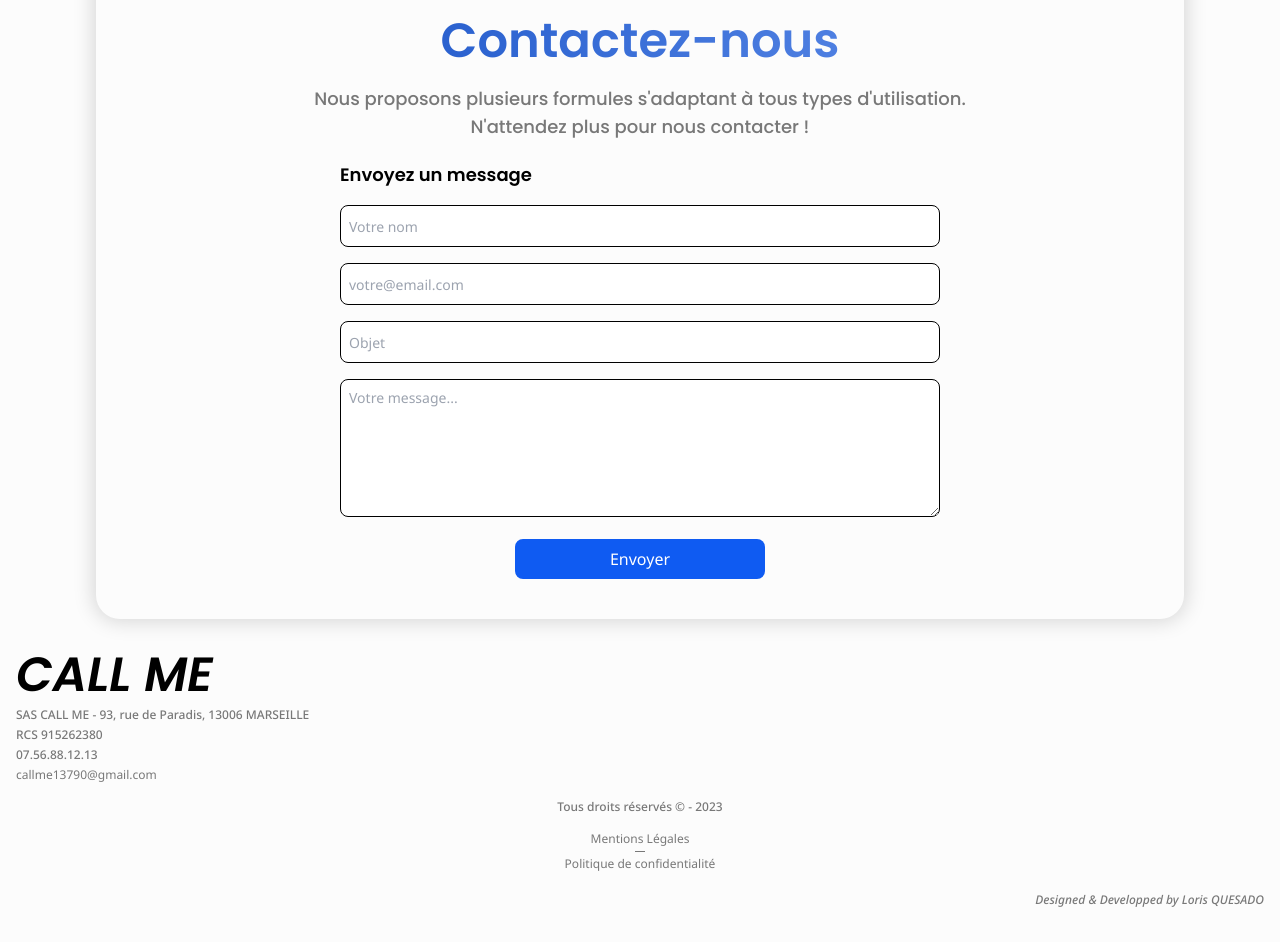
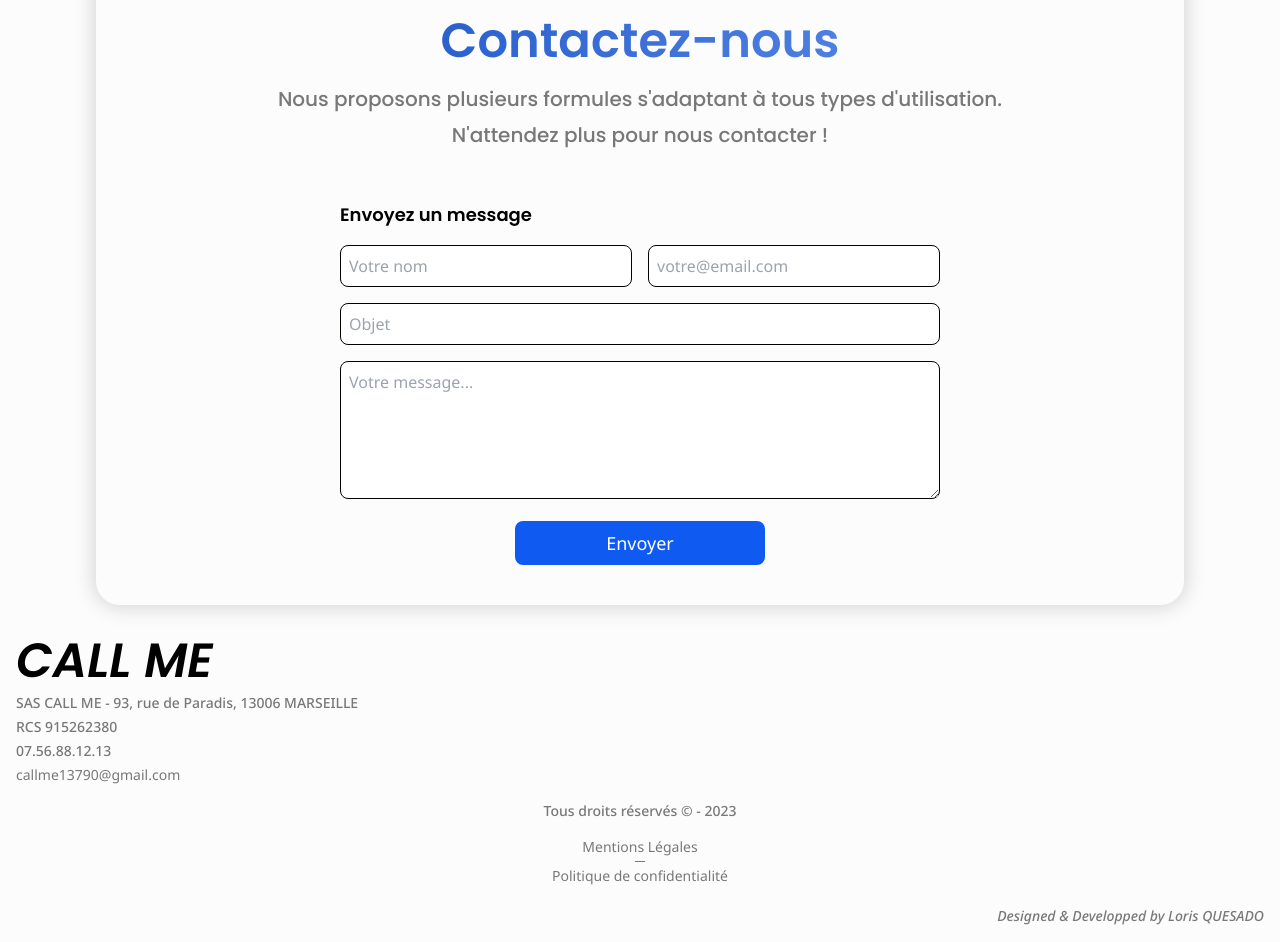
Before and after one commit to LorisQsd/Call-me---WebSite, a website built with Vite: page index.html in a window 1280 px wide. Shown: the part 4422-5364 px from the top of the page. Built offline with nearby package versions, Linux system fonts and the light colour scheme.

Commit message:
Contact Section - Responsive Desktop

```diff
--- a/index.html
+++ b/index.html
@@ -605,23 +605,22 @@
 
         <!-- TITLE -->
         <h2 class="my-5 text-center text-gradient">Contactez-nous</h2>
-        <h3 class="mt-5 text-lg font-medium text-center text-secondary-800">
+        <h3 class="mt-5 text-lg font-medium text-center xl:text-xl text-secondary-800">
           Nous proposons plusieurs formules s&apos;adaptant à tous types
           d&apos;utilisation.
         </h3>
-        <h3 class="text-lg font-medium text-center text-secondary-800">
+        <h3 class="text-lg font-medium text-center xl:text-xl xl:mt-2 text-secondary-800">
           N&apos;attendez plus pour nous contacter !
         </h3>
 
-        <!-- FORM TITLE -->
-
         <!-- CONTACT FORM -->
         <form
-          class="flex flex-col w-full gap-4 md:max-w-[600px] mx-auto"
+          class="flex flex-col w-full gap-4 md:max-w-[600px] mx-auto xl:mt-8"
           id="contactForm"
         >
           <h4 class="mt-5 text-lg">Envoyez un message</h4>
-          <div>
+          <div class="flex flex-col gap-4 xl:flex-row xl:justify-between">
+            <div class="xl:w-1/2">
               <label for="name" class="hidden" aria-hidden="true"
                 >Votre nom</label
               >
@@ -636,7 +635,7 @@
                 class="w-full"
               />
             </div>
-          <div>
+            <div class="xl:w-1/2">
               <label for="email" class="hidden" aria-hidden="true"
                 >Votre email</label
               >
@@ -650,6 +649,8 @@
                 aria-autocomplete="none"
                 class="w-full"
               />
+            </div>
+
           </div>
           <div>
             <label for="object" class="hidden" aria-hidden="true"
@@ -683,7 +684,7 @@
 
           <button
             type="submit"
-            class="w-full py-2 text-white rounded-lg bg-primary-400 lg:w-[250px] hover:bg-primary-600 duration-150 mx-auto"
+            class="w-full py-2 text-white rounded-lg bg-primary-400 lg:w-[250px] hover:bg-primary-600 duration-150 mx-auto xl:text-lg"
           >
             Envoyer
           </button>
@@ -692,7 +693,7 @@
     </main>
 
     <!-- FOOTER -->
-    <footer class="p-4 text-xs">
+    <footer class="p-4 text-xs xl:text-sm">
       <h2 class="mb-2 italic">CALL ME</h2>
       <p>SAS CALL ME - 93, rue de Paradis, 13006 MARSEILLE</p>
       <p class="mt-1">RCS 915262380</p>
--- a/src/styles/index.css
+++ b/src/styles/index.css
@@ -33,7 +33,7 @@
     @apply font-medium text-secondary-800
   }
   input[type="text"], input[type="email"], textarea{
-    @apply p-2 border-[1px] border-black rounded-lg focus:ring-4 ring-offset-2 ring-primary-200 duration-150 placeholder:text-sm
+    @apply p-2 border-[1px] border-black rounded-lg focus:ring-4 ring-offset-2 ring-primary-200 duration-150 placeholder:text-sm xl:placeholder:text-base
   }
   label {
     clip: rect(0, 0, 0, 0);
```
Lines whose indentation alone changed are shown as unchanged.
